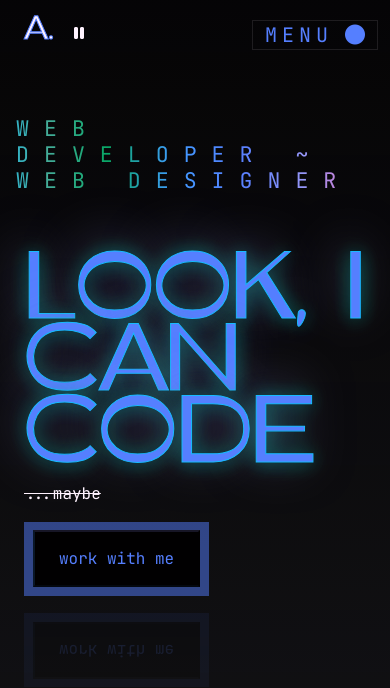
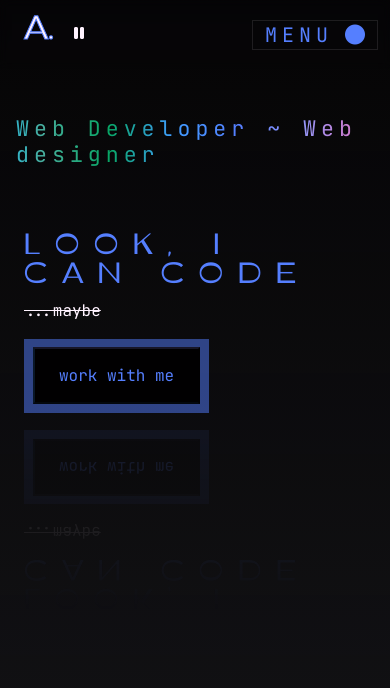
Before and after one commit to alexandrabatrak/bootstrap-portfolio, a website: page index.html in a window 390 px wide. Shown: the top 688 px of the page. Drawn offline with nearby package versions, Linux system fonts and the light colour scheme; grey boxes are pictures that could not be loaded; a web font is replaced by a local one.

Commit message:
Update styles

```diff
--- a/src/scss/style.scss
+++ b/src/scss/style.scss
@@ -53,6 +53,7 @@ main .container-fluid {
 nav {
   transform: 0;
   transition: $transition;
+  backdrop-filter: blur(5px);
 
   &.is-up {
     transform: translateY(-100%);
@@ -63,7 +64,7 @@ nav {
 .nav-item a,
 .navbar-toggler span {
   color: $primary;
-  letter-spacing: 5px;
+  letter-spacing: $letter-spacing-small;
 }
 
 .nav-link {
@@ -135,13 +136,10 @@ nav {
   }
 
   .hero-title {
-    color: $blue;
     max-width: 400px;
-    font-size: 7rem;
-    line-height: 0.9;
-    -webkit-text-stroke: 1px $lightblue;
-    text-shadow: -6px -7px 50px rgba($lilac, 0.54),
-      0px 3px 20px rgba($lightblue, 0.2), 0px 0px 20px rgba($green2, 0.56);
+    letter-spacing: $letter-spacing-big;
+    // font-size: 7rem;
+    // line-height: 0.9;
   }
 
   .code-block {
@@ -205,8 +203,7 @@ nav {
 =====================*/
 .big-text {
   @include gradient-text();
-  text-transform: uppercase;
-  letter-spacing: 15px;
+  letter-spacing: $letter-spacing-big;
   animation: gradient 10s ease infinite;
 }
 
@@ -220,7 +217,7 @@ nav {
 * WORK
 =====================*/
 .work {
-  background: $grey-to-dark;
+  background: $dark-to-grey;
 
   .card {
     min-height: 400px;
@@ -267,7 +264,7 @@ nav {
 * ABOUT, SKILLS
 =====================*/
 .about {
-  background: $dark-to-grey;
+  background: $grey-to-dark;
 
   &-text-wrapper {
     font-family: $text-font;
@@ -361,7 +358,6 @@ nav {
   &-thumbnail {
     width: 150px;
     height: 150px;
-    border-radius: 50%;
   }
 
   .fa-img {
@@ -413,6 +409,9 @@ nav {
 =====================*/
 
 footer nav {
+  ul.text-uppercase {
+    letter-spacing: $letter-spacing-small;
+  }
   li a {
     color: $white;
 
@@ -524,6 +523,10 @@ footer nav {
 @media screen and (max-width: 991.999px) {
   .masthead {
     padding-top: 100px; /* to place after fixed nav */
+
+    .big-text {
+      letter-spacing: $letter-spacing-small;
+    }
   }
 
   #pauseBtn {
@@ -539,12 +542,6 @@ footer nav {
     }
   }
 
-  .masthead {
-    .hero-title {
-      font-size: 5rem;
-    }
-  }
-
   .circle,
   .circle li i {
     animation: none !important;
@@ -554,7 +551,7 @@ footer nav {
 @media screen and (min-width: 992px) {
   .masthead {
     .hero-title {
-      margin-bottom: 50%;
+      // margin-bottom: 50%;
     }
   }
 
--- a/src/scss/var/variables.scss
+++ b/src/scss/var/variables.scss
@@ -19,9 +19,12 @@ $secondary: $d-blue;
 
 $transition: all 0.35s ease-in-out;
 
-$body-font: 'JetBrains', mono;
-$text-font: 'Anaheim', Arial, sans-serif;
+$body-font: 'JetBrains', Consolas, mono;
+$text-font: 'Didact Gothic', sans-serif;
 $display-font: 'Gerbil', display;
+
+$letter-spacing-big: 15px;
+$letter-spacing-small: 5px;
 
 // background gradients
 $dark-to-black: linear-gradient(0deg, $dark, rgba($black, 0.8));
```
Also changed, not shown: dist/css/style.css.
